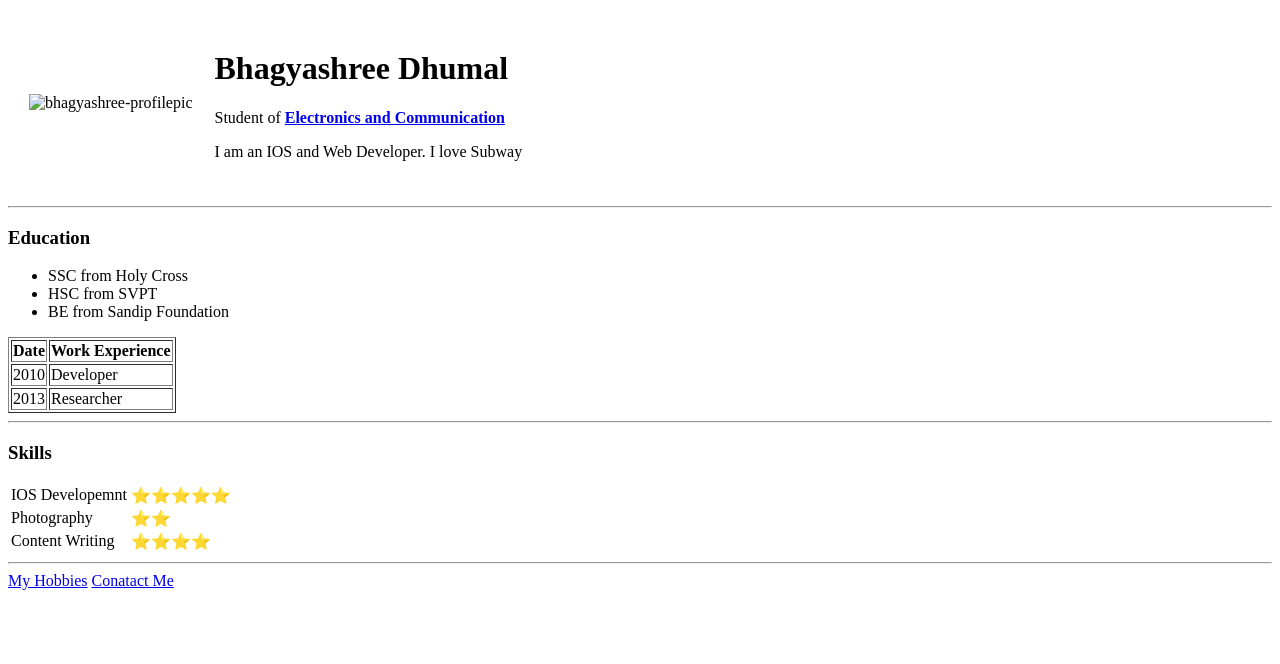
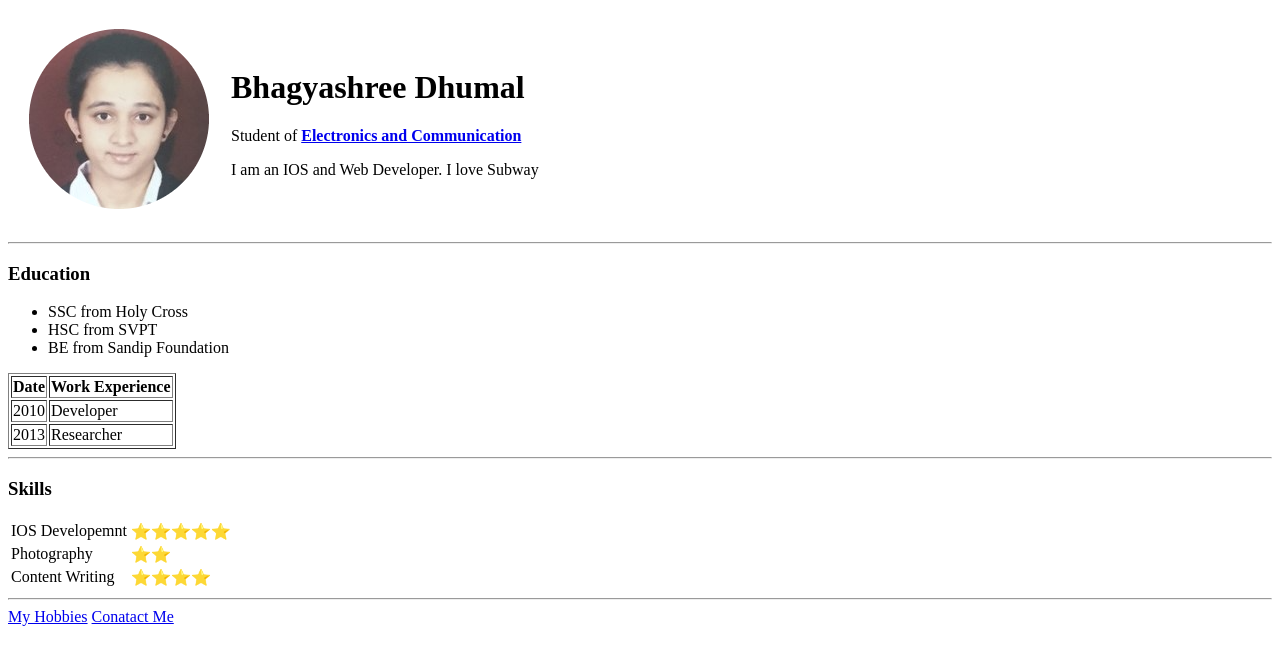
Before and after one commit to bhagyashree2807/mycv, a plain HTML site: page index.html in a window 1280 px wide. Drawn offline with Linux system fonts and the light colour scheme.

Commit message:
Update index.html

```diff
--- a/index.html
+++ b/index.html
@@ -9,7 +9,7 @@
 <body>
     <table cellspacing="20px">
         <tr>
-            <td><img src="images/profile.png" alt="bhagyashree-profilepic"></td>
+            <td><img src="profile.png" alt="bhagyashree-profilepic"></td>
             <td>
                 <h1>Bhagyashree Dhumal</h1>
                 <p>Student of <strong><a href="https://www.google.co.in/" target="_blank">Electronics and Communication</a></strong></p>
```
